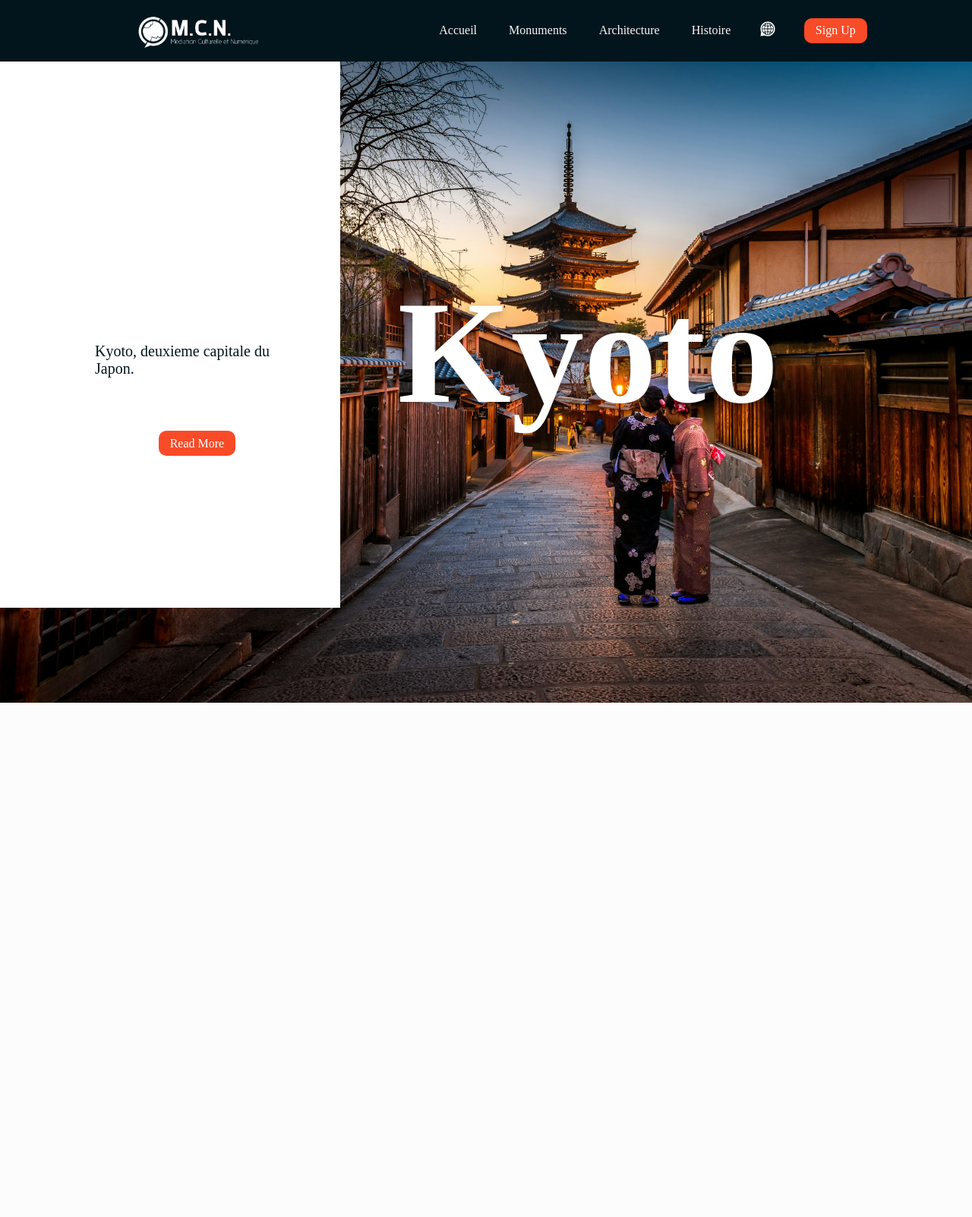
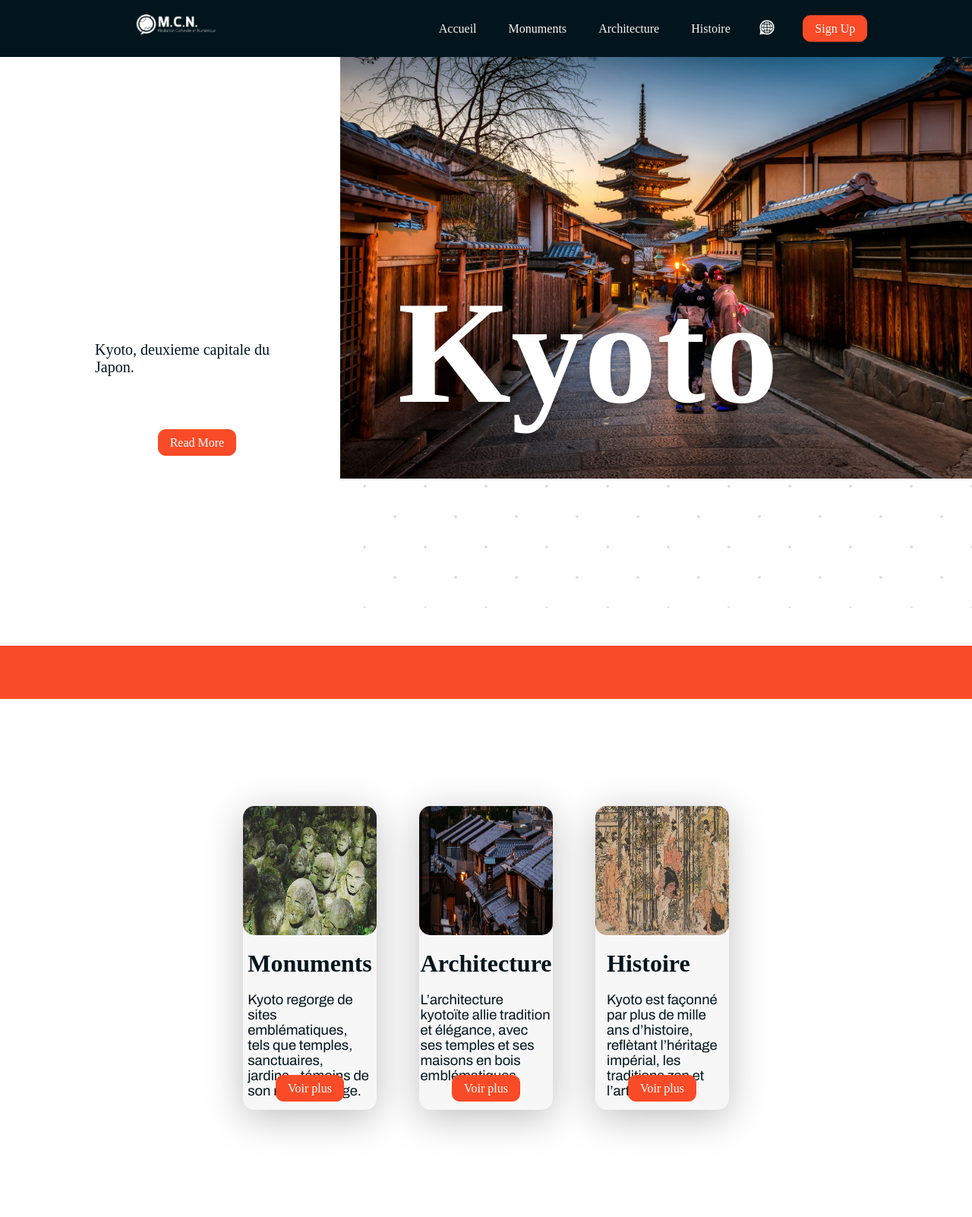
Before and after one commit to Draken1003/Unesco, a PHP site: page / in a window 1280 px wide; the page is wider, and only the part inside the window is pictured. Shown: that part at 76% size. Before the commit the page ends 925 px from the top of that part, so only its background shows below. Run offline with PHP 8.4, Linux system fonts and the light colour scheme; some web fonts are replaced.

Commit message:
ajout des cartes page d'accueil

```diff
--- a/css/all.css
+++ b/css/all.css
@@ -11,7 +11,7 @@ body{
     background-size: 80px 80px;
     background-position: 0 0,40px 40px;
     opacity: 0.2;
-    height: 100vh;
+    height: 100%;
     width: 100%;
     position: fixed;
     z-index: -1;
@@ -22,12 +22,12 @@ body{
     position: fixed;
     display: flex;
     justify-content: space-between;
-    width:100%;
+    width: 100vw;
     padding: 12.5px 0;
     z-index: 100;
 }
 .menu-header > img{
-    width: 175px;
+    width: 9%;
     margin-left: 175px;
 }
 .menu-header-container{
@@ -47,15 +47,25 @@ body{
     font-size: 1rem;
     color: white;
     width: fit-content;
+    border: solid 1px var(--red-color);
 }
-.menu-header-page{
+.bouton:hover{
+    background-color: var(--white-color);
+    color: var(--red-color);
+    border:solid 1px var(--red-color);
+    cursor: pointer;
+}
+
+
+
+.menu-header-container-page{
     list-style: none;
     display: flex;
     justify-content: space-between;
     width: 60%;
     padding: 0;
 }
-.menu-header-page > li{
+.menu-header-container-page > li{
     font-family: 'ClashDisplay-Semibold';
     color: var(--white-color);
 
@@ -63,5 +73,4 @@ body{
 .translate-icon{
     width: 20px;
     height: 20px;
-
 }
--- /dev/null
+++ b/css/card.css
@@ -0,0 +1,41 @@
+.card{
+    background-color: var(--white-color);
+    filter: drop-shadow(0px 10px 25px rgba(0,0,0,0.25));
+    width: 27.5%;
+    border-radius: 15px;
+}
+
+.card > img{
+    width: 100%;
+    height: 42.5%;
+    border-radius: 15px;
+}
+
+.card-bottom{
+    display: flex;
+    flex-direction: column;
+    align-items: center;
+    padding: 15px;
+    text-wrap: normal;
+    height: 50%;
+}
+
+.card-text {
+    color: var(--black-color);
+    height: 25%;
+}
+
+.card-text > h1{
+    font-family: "ClashDisplay-Semibold";
+    font-size: 2rem;
+    margin: 0;
+}
+
+.card-text > p{
+    font-family: "Archivo", sans-serif;
+    font-size: 1.15rem;
+}
+
+.card-bottom > .bouton{
+    margin-top: auto;
+}
--- a/css/lieu.css
+++ b/css/lieu.css
@@ -1,10 +1,12 @@
+
+
 h1{
     font-family: "ClashDisplay-Semibold";
     font-size: 3rem;
 }
 p{
     font-size: 1.8rem;
-    font-family: "Archivo-SemiBold", sans-serif;
+    font-family: "Archivo", sans-serif;
     line-height: 180%;
     width: 70%;
 }
--- a/css/style.css
+++ b/css/style.css
@@ -1,7 +1,10 @@
+@import url('https://fonts.googleapis.com/css2?family=Archivo:ital,wght@0,100..900;1,100..900&display=swap');
+
+
 .container{
     position:relative;
     display: flex;
-    width: 100%;
+    width: 100vw;
     height: 100vh;
 }
 .container-left{
@@ -10,10 +13,9 @@
     top: 0;
     left: 0;
     width: 35%;
-    height: 100vh;
+    height: 100%;
     display: flex;
     align-items: end;
-
 }
 
 .container-text-button{
@@ -32,9 +34,8 @@
 }
 
 img{
-
     margin-left: auto;
-    width: 1386px;
+    width: 73.75%;
     height: fit-content;
 }
 
@@ -50,7 +51,14 @@ img{
 
 .marquee{
     margin-top: 50px;
-    width: 100%;
+    width: 100vw;
     background-color: var(--red-color);
     height: 70px;
 }
+
+.card-container{
+    display: flex;
+    justify-content: space-between;
+    width: 50%;
+    margin: 141px auto;
+}
--- a/font.css
+++ b/font.css
@@ -6,5 +6,3 @@
     font-family: 'ClashDisplay-Semibold';
     src: url('font/ClashDisplay_Complete/Fonts/WEB/fonts/ClashDisplay-Semibold.ttf');
 }
-
-@import url('https://fonts.googleapis.com/css2?family=Archivo:ital,wght@0,100..900;1,100..900&display=swap');
--- a/index.html
+++ b/index.html
@@ -6,16 +6,17 @@
         <link rel="stylesheet" href="css/color_var.css">
         <link rel="stylesheet" href="font.css">
         <link rel="stylesheet" href="css/all.css">
-
         <link rel="stylesheet" href="css/style.css">
+        <link rel="stylesheet" href="css/card.css">
         <title>Unesco Kyoto</title>
     </head>
     <body>
         <span class="background"></span>
+
         <header class="menu-header">
             <img src="img/logo_mcn.png" alt="">
             <div class="menu-header-container">
-                <ul class="menu-header-page">
+                <ul class="menu-header-container-page">
                     <li>Accueil</li>
                     <li>Monuments</li>
                     <li>Architecture</li>
@@ -40,14 +41,42 @@
         </container>
 
 
-        <div class="marquee">
+        <div class="marquee"></div>
 
+        <div class="card-container">
+            <div class="card">
+                <img src="img/Otagi-Nenbutsu-ji-japon.jpg" alt="">
+                <div class="card-bottom">
+                    <div class="card-text">
+                        <h1>Monuments</h1>
+                        <p>Kyoto regorge de sites emblématiques, tels que temples, sanctuaires, jardins...témoins de son riche héritage.</p>
 
+                    </div>
+                    <button class="bouton">Voir plus</button>
+                </div>
+            </div>
+            <div class="card">
+                <img src="img/arch-kyoto.webp" alt="">
+                <div class="card-bottom">
+                    <div class="card-text">
+                        <h1>Architecture</h1>
+                        <p>L’architecture kyotoïte allie tradition et élégance, avec ses temples et ses maisons en bois emblématiques.</p>
+
+                    </div>
+                    <button class="bouton">Voir plus</button>
+                </div>
+            </div>
+            <div class="card">
+                <img src="img/hist-kyoto.jpg" alt="">
+                <div class="card-bottom">
+                    <div class="card-text">
+                        <h1>Histoire</h1>
+                        <p>Kyoto est façonné par plus de mille ans d’histoire, reflètant l’héritage impérial, les traditions zen et l’art japonais.</p>
+
+                    </div>
+                    <a class="bouton">Voir plus</a>
+                </div>
+            </div>
         </div>
-
-
-
-
-
     </body>
 </html>
--- a/lieu.html
+++ b/lieu.html
@@ -15,7 +15,7 @@
     <header class="menu-header">
         <img src="img/logo_mcn.png" alt="">
         <div class="menu-header-container">
-            <ul class="menu-header-page">
+            <ul class="menu-header-container-page">
                 <li>Accueil</li>
                 <li>Monuments</li>
                 <li>Architecture</li>
```
Also changed, not shown: img/Otagi-Nenbutsu-ji-japon.jpg (added), img/arch-kyoto.webp (added), img/hist-kyoto.jpg (added).
